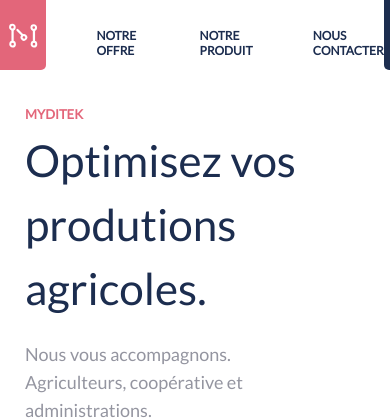
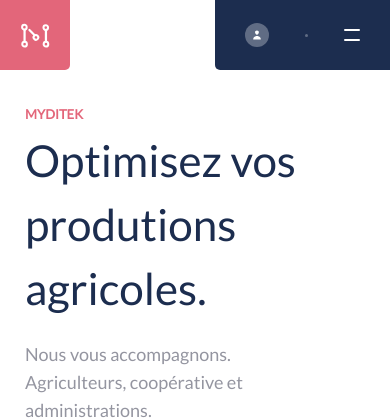
Before and after one commit to leonardchalvet/Myditek, a PHP site: page / in a window 390 px wide. Shown: the top 420 px of the page. Run offline with PHP 8.4, Linux system fonts and the light colour scheme.

Commit message:
Responsive 90%

```diff
--- a/index.php
+++ b/index.php
@@ -17,7 +17,7 @@
 
 	<body>
 
-		<header>
+		<header class="desktop">
 			<div class="nav">
 				<a class="logo" href="index.php">
 					<img src="img/header/logo.svg">
@@ -39,10 +39,27 @@
 					<img src="img/landing/picto-personne.svg">
 				</a>
 				<div class="point"></div>
-				<a class="link" href="#">
+				<div class="link" href="#">
 					Book a demo
 					<img src="img/landing/arrow-right.svg">
+				</div>
+			</div>
+		</header>
+
+		<header class="mobile">
+			<a class="logo" href="index.php">
+				<img src="img/header/logo.svg">
+			</a>
+
+			<div class="more">
+				<a class="profil" href="#">
+					<img src="img/landing/picto-personne.svg">
 				</a>
+				<div class="point"></div>
+				<div class="burger">
+					<div class="line"></div>
+					<div class="line"></div>
+				</div>
 			</div>
 		</header>
 
--- a/js/home.js
+++ b/js/home.js
@@ -34,4 +34,11 @@ $(window).on('load', function() {
         }, 600);
     })
 
+
+    if (window.matchMedia("(max-width: 800px)").matches) {
+    	$('body header.mobile .more .burger').click(function(){
+    		$(this).parent().parent().toggleClass('active');
+    	})
+	}
+
 });
--- a/style/css/home.css
+++ b/style/css/home.css
@@ -1159,7 +1159,6 @@ body {
   body header {
     display: flex;
     justify-content: space-between;
-    background-color: #fff;
     width: 100%;
     height: 70px;
     position: fixed;
@@ -1167,11 +1166,7 @@ body {
     top: 0;
     left: 0;
     font-family: Lato-Regular; }
-    body header .nav {
-      display: flex;
-      align-items: center;
-      justify-content: flex-start; }
-      body header .nav .logo {
+    body header .logo {
       display: flex;
       align-items: center;
       justify-content: center;
@@ -1179,21 +1174,13 @@ body {
       width: 70px;
       border-radius: 0 0 5px 0;
       background-color: #E3667A; }
-        body header .nav .logo img {
+      body header .logo img {
         height: 25px;
         width: 30px; }
-      body header .nav .container-text {
-        cursor: pointer;
-        margin-top: 15px;
-        margin-left: 50px;
-        color: #1C2D4F;
-        font-size: 12px;
-        font-weight: bold; }
     body header .more {
       display: flex;
       align-items: center;
       justify-content: space-between;
-      width: 250px;
       background-color: #1C2D4F;
       border-radius: 0 0 0 5px;
       padding: 0 30px; }
@@ -1210,14 +1197,49 @@ body {
         width: 3px;
         opacity: 0.3;
         border-radius: 50%; }
-      body header .more .link {
+  body header.desktop {
+    background-color: #fff; }
+    body header.desktop .nav {
+      display: flex;
+      align-items: center;
+      justify-content: flex-start; }
+      body header.desktop .nav .container-text {
+        cursor: pointer;
+        margin-top: 15px;
+        margin-left: 50px;
+        color: #1C2D4F;
+        font-size: 12px;
+        font-weight: bold; }
+    body header.desktop .more {
+      width: 250px; }
+      body header.desktop .more .link {
         color: #fff;
         font-size: 13px;
         font-weight: 500;
         line-height: 16px;
         text-decoration: none; }
-        body header .more .link img {
+        body header.desktop .more .link img {
           margin-left: 10px; }
+  body header.mobile {
+    display: none; }
+    body header.mobile .more {
+      width: 175px; }
+      body header.mobile .more .burger {
+        display: flex;
+        flex-direction: column;
+        justify-content: space-between;
+        width: 16px;
+        height: 12px; }
+        body header.mobile .more .burger .line {
+          transition-duration: 0.2s;
+          width: 100%;
+          height: 2px;
+          border-radius: 5px;
+          background-color: #fff; }
+    body header.mobile.active .more .burger .line:first-child {
+      transform: rotate(45deg) translate(4px, 4px); }
+    body header.mobile.active .more .burger .line:last-child {
+      transform: rotate(-45deg) translate(3px, -3px); }
   body main .cover {
     margin-top: 100px; }
     body main .cover .wrapper {
@@ -1619,6 +1641,10 @@ body {
           margin-bottom: 10px; }
 
 @media screen and (max-width: 800px) {
+  body header.desktop {
+    display: none; }
+  body header.mobile {
+    display: flex; }
   body main .cover .wrapper {
     flex-direction: column;
     align-items: initial; }
--- a/style/scss/home.scss
+++ b/style/scss/home.scss
@@ -10,7 +10,6 @@ body{
 	header {
 		display: flex;
 		justify-content: space-between;
-		background-color: #fff;
 
 		width: 100%;
 		height: 70px;
@@ -21,11 +20,6 @@ body{
 		left: 0;
 
 		font-family:Lato-Regular;
-
-		.nav {
-			display: flex;
-			align-items: center;
-			justify-content: flex-start;
 
 		.logo {
 			display: flex;
@@ -43,21 +37,10 @@ body{
 			}
 		}
 
-			.container-text {
-				cursor: pointer;
-				margin-top: 15px;
-				margin-left: 50px;
-				color: $colorMain_1;
-				font-size: 12px;
-				font-weight: bold;
-			}
-		}
-
 		.more {
 			display: flex;
 			align-items: center;
 			justify-content: space-between;
-			width: 250px;
 			background-color: $colorMain_1;
 			border-radius: 0 0 0 5px;
 			padding: 0 30px;
@@ -90,6 +94,39 @@ body{
 
 				img {
 					margin-left: 10px;
+				}
+			}
+		}
+	}
+
+	header.mobile {
+		display: none;
+
+		.more {
+			width: 175px;
+			.burger {
+				display: flex;
+				flex-direction: column;
+				justify-content: space-between;
+				width: 16px;
+				height: 12px;
+				.line {
+					transition-duration: 0.2s;
+					width: 100%;
+					height: 2px;
+					border-radius: 5px;
+					background-color: #fff;
+				}
+			}
+		}
+
+		&.active {
+			.more .burger .line {
+				&:first-child {
+					transform: rotate(45deg) translate(4px, 4px);
+				}
+				&:last-child {
+					transform: rotate(-45deg) translate(3px, -3px);
 				}
 			}
 		}
@@ -576,8 +613,12 @@ body{
 @media screen and (max-width: 800px) {
 
 	body {
-		header {
+		header.desktop {
+			display: none;
+		}
 
+		header.mobile {
+			display: flex;
 		}
 
 		main {
```
Also changed, not shown: other parts of style/css/home.css (+29 -0 lines), other parts of style/scss/home.scss (+60 -1 lines). Lines whose indentation alone changed are shown as unchanged.
